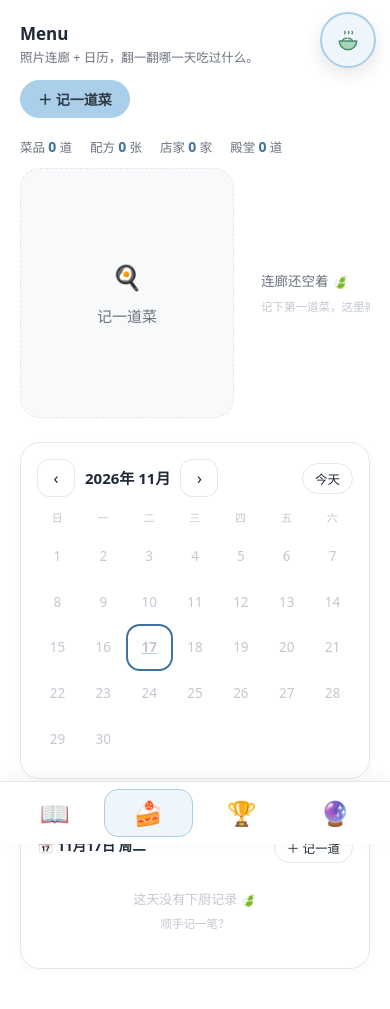
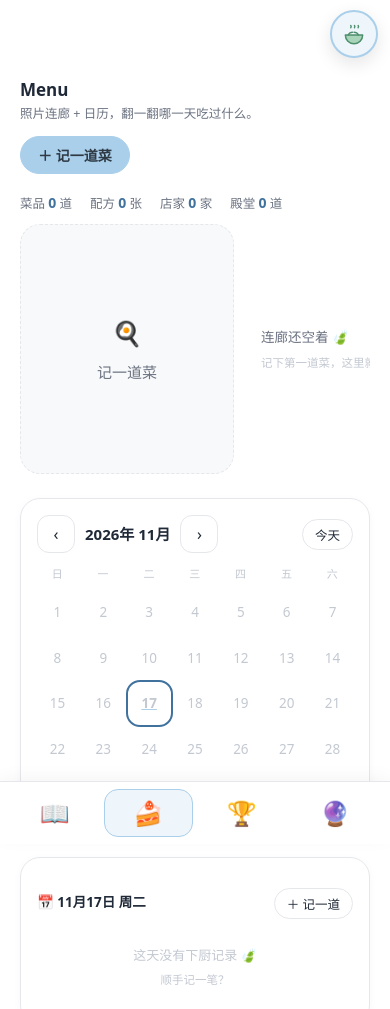
Before and after one commit to Tracy-Xinyu/xiaoyu-food-journal, a plain HTML site: page index.html in a window 390 px wide. Shown: the top 1009 px of the page. Drawn offline with Linux system fonts and the light colour scheme.

Commit message:
v2.8.1 layout: content clears floating avatar

```diff
--- a/index.html
+++ b/index.html
@@ -70,6 +70,10 @@ p{margin:0}
 .fab-avatar{position:fixed;top:12px;right:14px;z-index:90;width:56px;height:56px;border-radius:50%;border:2px solid var(--accent);background:var(--accent-soft);display:grid;place-items:center;overflow:hidden;cursor:pointer;box-shadow:0 6px 18px rgba(0,0,0,.10);padding:0;transition:transform .18s}
 .fab-avatar:hover{transform:scale(1.06)}
 .fab-avatar img{width:100%;height:100%;object-fit:cover;display:block}
+@media (max-width:600px){
+  .fab-avatar{width:48px;height:48px;top:10px;right:12px}
+  .view.active{padding-top:52px}
+}
 
 /* 小精灵 */
 .fairy-wrap{display:flex;align-items:flex-end;justify-content:center;gap:12px;margin:14px 0 6px;padding:4px 0}
@@ -120,7 +124,7 @@ p{margin:0}
 .tab:hover{border-color:var(--accent);color:var(--text)}
 
 .view{display:none;animation:fadeUp .28s ease both}
-.view.active{display:block}
+.view.active{display:block;padding-top:56px}
 @keyframes fadeUp{from{opacity:0;transform:translateY(6px)}to{opacity:1;transform:none}}
 
 /* 通用 */
```
